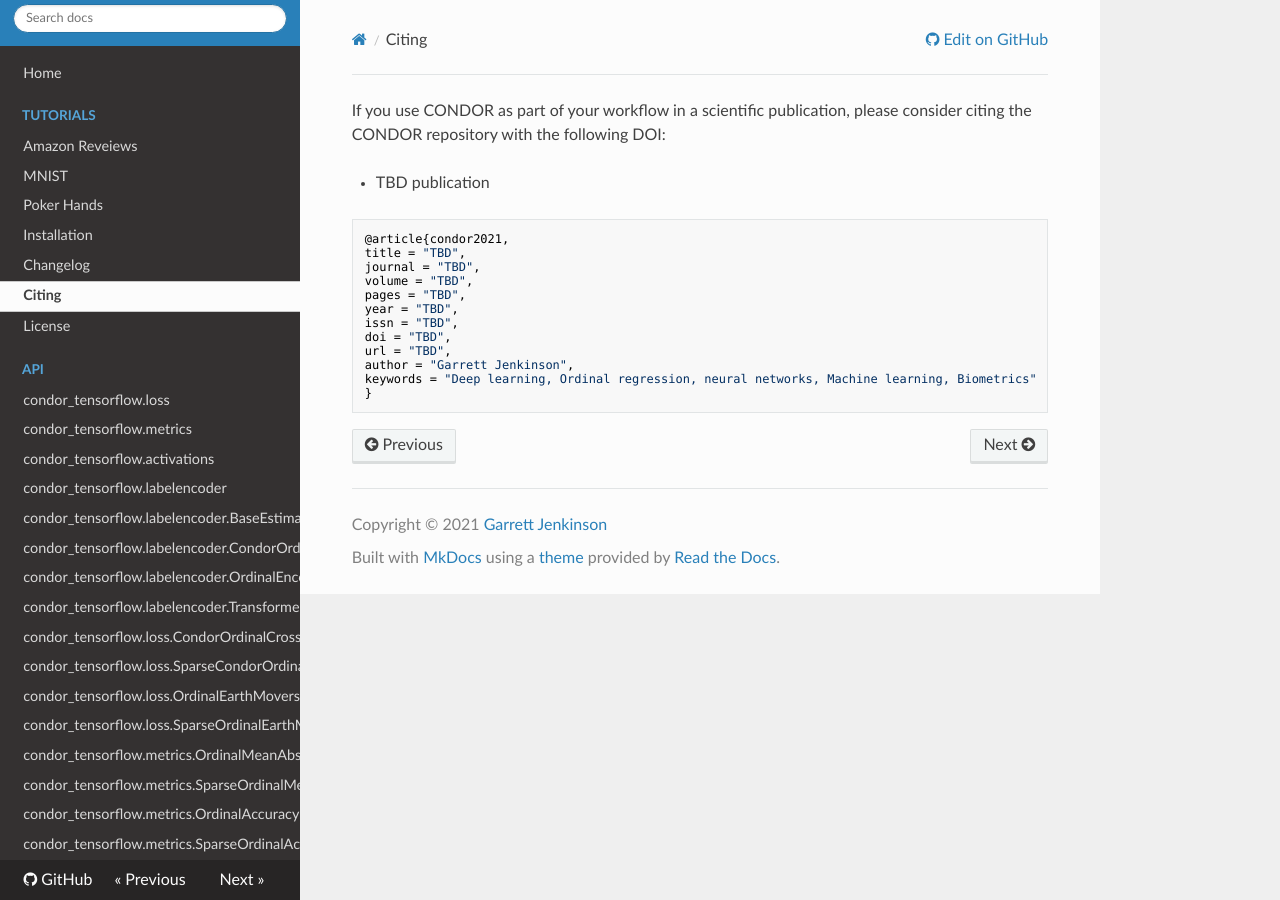
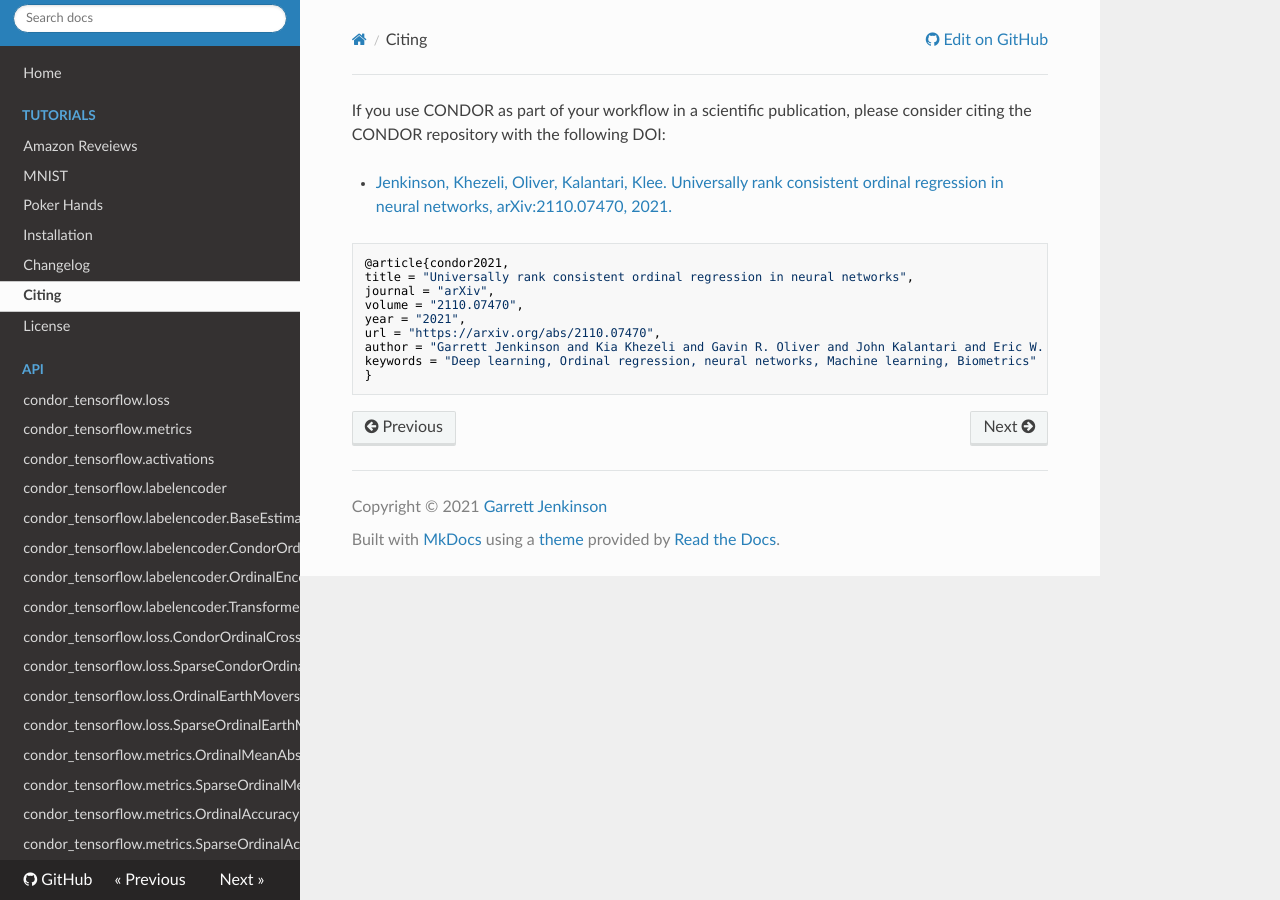
Before and after one commit to GarrettJenkinson/condor_tensorflow, an MkDocs documentation site: the page built from docs/citing.md, in a window 1280 px wide. Built offline with MkDocs 1.6.1, drawn with Linux system fonts in a browser that asks for light colours; nearby versions of some CDN libraries.

Commit message:
add arxiv reference

````diff
--- a/docs/citing.md
+++ b/docs/citing.md
@@ -1,18 +1,15 @@
 If you use CONDOR as part of your workflow in a scientific publication, please consider citing the CONDOR repository with the following DOI:
 
-- TBD publication
+- [Jenkinson, Khezeli, Oliver, Kalantari, Klee. Universally rank consistent ordinal regression in neural networks, arXiv:2110.07470, 2021.](https://arxiv.org/abs/2110.07470)
 
 ```
 @article{condor2021,
-title = "TBD",
-journal = "TBD",
-volume = "TBD",
-pages = "TBD",
-year = "TBD",
-issn = "TBD",
-doi = "TBD",
-url = "TBD",
-author = "Garrett Jenkinson",
+title = "Universally rank consistent ordinal regression in neural networks",
+journal = "arXiv",
+volume = "2110.07470",
+year = "2021",
+url = "https://arxiv.org/abs/2110.07470",
+author = "Garrett Jenkinson and Kia Khezeli and Gavin R. Oliver and John Kalantari and Eric W. Klee",
 keywords = "Deep learning, Ordinal regression, neural networks, Machine learning, Biometrics"
 }
 ```
````
Also changed, not shown: README.md (+1 -1 lines), docs/CONDOR_TensorFlow_demo.ipynb.
